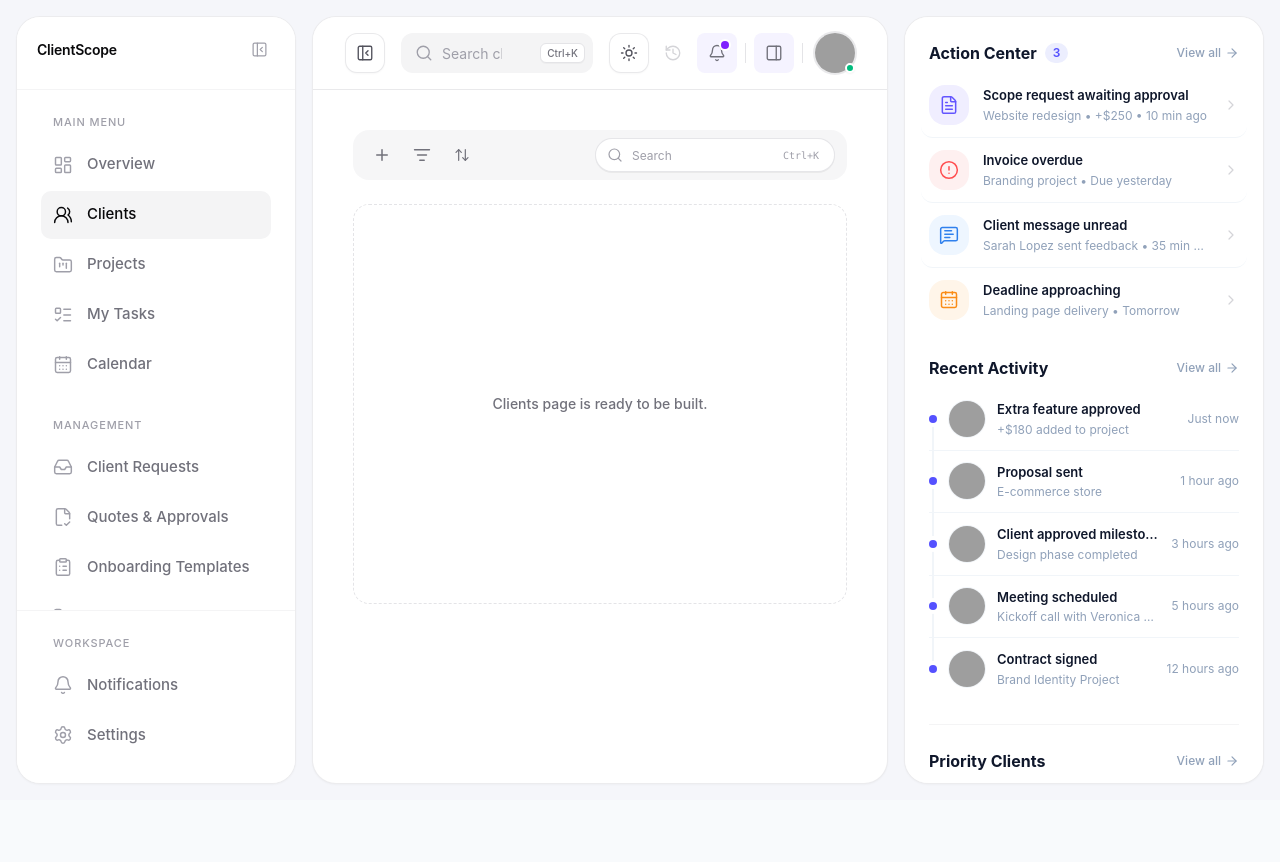
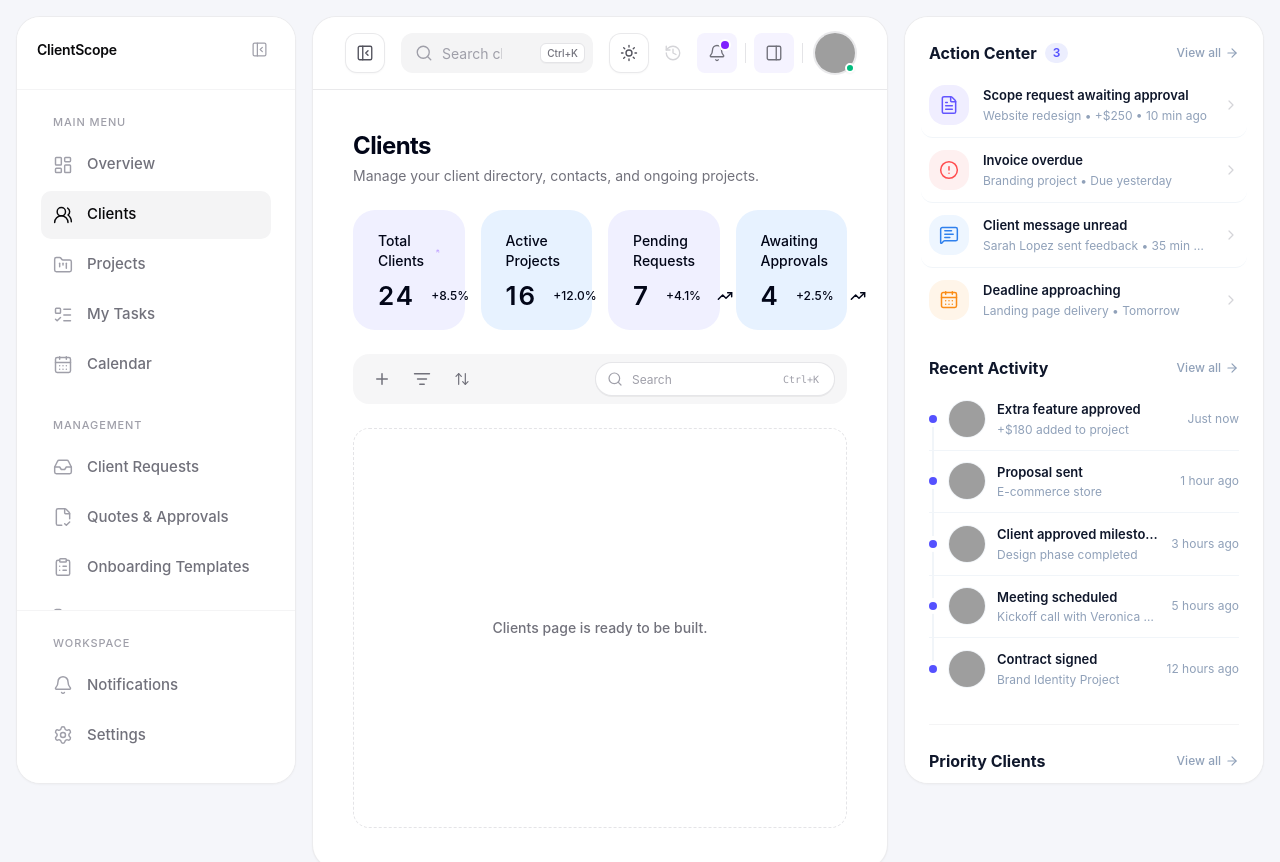
Before and after one commit to yassinebenkacem123/clientScope, a Next.js app: page /dashboard/clients in a window 1280 px wide. Shown: the top 862 px of the page. Before the commit the page ends 800 px from the top, so only its background shows below. Built offline with nearby package versions, Linux system fonts and the light colour scheme; grey boxes are pictures that could not be loaded.

Commit message:
the statistics boxes for the client have been added

```diff
--- a/src/app/dashboard/clients/page.tsx
+++ b/src/app/dashboard/clients/page.tsx
@@ -1,15 +1,69 @@
 import type { Metadata } from "next";
 import { ClientsSearchBar } from "@/components/dashboard/clients/clients-search-bar";
+import { StatCard } from "@/components/dashboard/overview/stat-card";
+import { Clock, FileCheck2, FolderKanban, UsersRound } from "lucide-react";
 
 export const metadata: Metadata = {
   title: "Clients | ClientScope",
   description: "Client directory, contacts, and associated projects",
 };
 
+const clientStats = [
+  {
+    label: "Total Clients",
+    value: "24",
+    change: "+8.5%",
+    icon: UsersRound,
+    iconClassName: "text-violet-500 dark:text-violet-300",
+    surfaceClassName: "bg-[#F0F0FF] dark:bg-[#24213D]",
+  },
+  {
+    label: "Active Projects",
+    value: "16",
+    change: "+12.0%",
+    icon: FolderKanban,
+    iconClassName: "text-sky-600 dark:text-sky-300",
+    surfaceClassName: "bg-[#E7F2FF] dark:bg-[#172C3F]",
+  },
+  {
+    label: "Pending Requests",
+    value: "7",
+    change: "+4.1%",
+    icon: Clock,
+    iconClassName: "text-violet-500 dark:text-violet-300",
+    surfaceClassName: "bg-[#F0F0FF] dark:bg-[#24213D]",
+  },
+  {
+    label: "Awaiting Approvals",
+    value: "4",
+    change: "+2.5%",
+    icon: FileCheck2,
+    iconClassName: "text-sky-600 dark:text-sky-300",
+    surfaceClassName: "bg-[#E7F2FF] dark:bg-[#172C3F]",
+  },
+] as const;
+
 export default function ClientsPage() {
   return (
     <section aria-labelledby="clients-heading" className="space-y-6">
+      <div>
+        <h1
+          id="clients-heading"
+          className="text-2xl font-bold tracking-tight text-slate-950 dark:text-zinc-100"
+        >
+          Clients
+        </h1>
+        <p className="mt-1 text-sm text-zinc-500 dark:text-zinc-400">
+          Manage your client directory, contacts, and ongoing projects.
+        </p>
+      </div>
 
+      {/* Client Statistics KPI Row */}
+      <div className="grid grid-cols-1 gap-4 sm:grid-cols-2 xl:grid-cols-4">
+        {clientStats.map((stat) => (
+          <StatCard key={stat.label} {...stat} />
+        ))}
+      </div>
 
       {/* Toolbar / Search Component */}
       <ClientsSearchBar />
```
